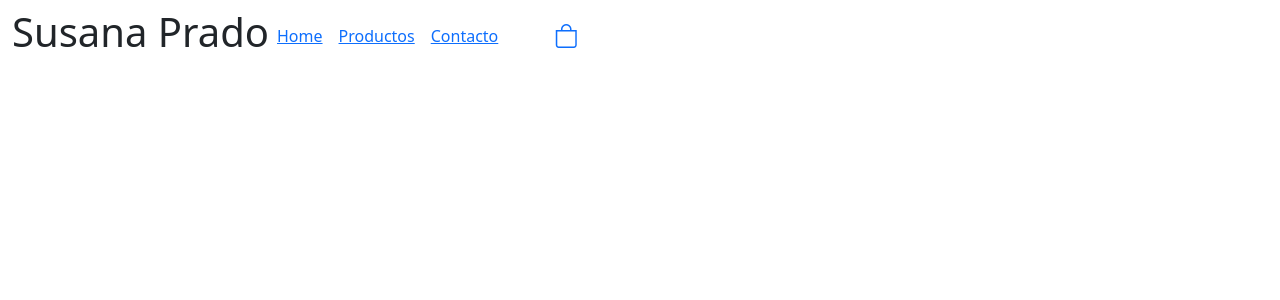
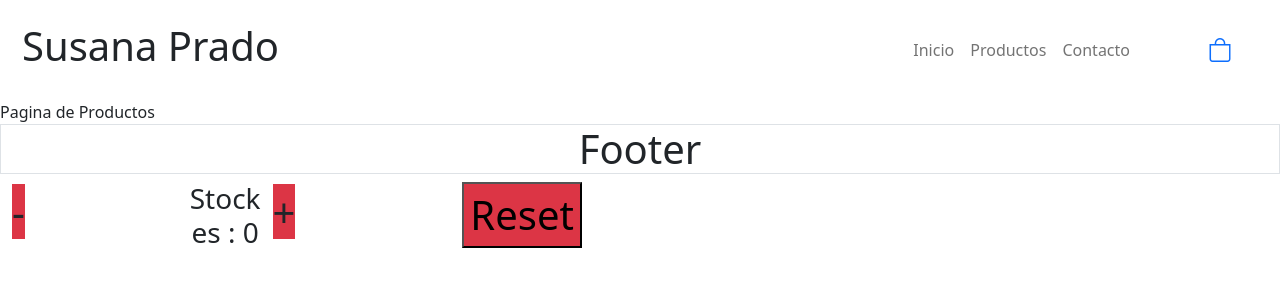
Before and after one commit to GinoGallardo/proyecto-react-js, a React (Create React App) app: page / in a window 1280 px wide. Shown: the top 300 px of the page. Built offline with nearby package versions, Linux system fonts and the light colour scheme.

Commit message:
agregando stock en carrito

```diff
--- a/src/App.js
+++ b/src/App.js
@@ -1,15 +1,17 @@
-import './App.css';
-import { Navbar } from './component/Navbar/Navbar';
-import { Component } from 'react';
-
+import Container from "./Layout/Container";
+import Productos from './Paginas/Productos'
+import Carrito from "./component/carrito/Carrito.jsx";
 
 function App() {
+
   return (
-      <div className="App d-flex justify-content-between ">
-          <Navbar/>
-      </div>
-
-  )
+    <div className="App">
+      <Container>
+        <Productos/>
+      </Container>
+      <Carrito/>
+    </div>
+  );
 }
 
 export default App;
--- /dev/null
+++ b/src/Layout/Container.jsx
@@ -0,0 +1,15 @@
+import React, { Fragment } from "react";
+import Footer from "../component/Footer/Footer";
+import Navbar from '../component/Navbar/Navbar'
+
+const Container = (props) => {
+  return (
+    <Fragment>
+      <Navbar items = {['Inicio','Productos','Contacto']} />
+        {props.children}
+      <Footer/>
+    </Fragment>
+  );
+};
+
+export default Container;
--- a/src/component/Paginas/Productos.jsx
+++ b/src/Paginas/Productos.jsx
@@ -5,3 +5,4 @@ export const Productos = () => {
     <div>Pagina de Productos</div>
   )
 }
+export default Productos;
--- /dev/null
+++ b/src/component/Footer/Footer.jsx
@@ -0,0 +1,9 @@
+import React from 'react'
+
+const Footer = () => {
+  return (
+    <h1 className='border border-black border-1 text-center'>Footer</h1>
+  )
+}
+
+export default Footer;
--- a/src/component/Navbar/Navbar.jsx
+++ b/src/component/Navbar/Navbar.jsx
@@ -2,9 +2,12 @@ import React from 'react'
 import { NavbarLi } from './NavbarLi'
 
 export const Navbar = (props) => {
+
+  const items = ['Inicio','Productos','Contacto']
+
   return (
-      <nav className="navbar navbar-expand-lg bg-transparent">
-        <div className="container-fluid d-block d-lg-flex">
+      <nav className="col-12 navbar navbar-expand-lg bg-transparent">
+        <div className="container container-lg d-flex">
           <div>
             <h1>Susana Prado</h1>
           </div>
@@ -14,16 +17,18 @@ export const Navbar = (props) => {
             </button>
             <div className="collapse navbar-collapse" id="navbarNav">
               <ul className="navbar-nav">
-                <NavbarLi navbarLi={"Home"}/>
-                <NavbarLi navbarLi={"Productos"}/>
-                <NavbarLi navbarLi={"Contacto"}/>
+              {props.items?.map((texto,index) => (
+                <NavbarLi key={index} texto={texto} />
+                ))}
               </ul>
             </div>
           </div>
-          <div>
-            <a href='../carrito/carrito.jsx'><i className="bi bi-bag m-5 fs-4"></i></a>
-          </div>
+        </div>
+        <div className='m-4'>
+          <a href='#'><i className="bi bi-bag m-4 fs-4"></i></a>
+
         </div>
       </nav>
   )
 }
+export default Navbar;
--- a/src/component/Navbar/NavbarLi.jsx
+++ b/src/component/Navbar/NavbarLi.jsx
@@ -1,9 +1,13 @@
-import React from 'react'
+import {Fragment} from 'react'
 
 export const NavbarLi = (props) => {
   return (
-    <li className='nav-link'>
-      <a href="#">{props.navbarLi}</a>
-    </li>
+
+      <li className="nav-item">
+        <a className="nav-link" aria-current="page" href='#'>
+          {props.texto}
+        </a>
+      </li>
+
   )
 }
--- a/src/component/carrito/carrito.jsx
+++ b/src/component/carrito/carrito.jsx
@@ -1,7 +1,28 @@
-import React from 'react'
+import {useState} from 'react'
 
-export const carrito = () => {
+const Carrito = () => {
+
+  const [stock,setStock] = useState(0)
+
+
+    const sumar = () => {setStock(stock + 1)}
+    const restar = () => {setStock(stock - 1)}
+    const reset = () => {setStock(0)}
+
   return (
-    <div>carrito</div>
+    <div className='w-50 d-flex justify-content-around'>
+      <div className="container btn-outline-danger">
+        <span className='fs-1 bg-danger' onClick={restar}>-</span>
+      </div>
+      <h3 className='text-center'>Stock es : {stock}</h3>
+      <div className="container">
+        <span className='fs-1 bg-danger' onClick={sumar}>+</span>
+      </div>
+      <div className="container btn-danger">
+        <button className='fs-1 bg-danger' onClick={reset}>Reset</button>
+      </div>
+    </div>
+
   )
 }
+export default Carrito;
```
Also changed, not shown: src/Paginas/Contacto.jsx (added, +12 -0 lines), src/Paginas/Inicio.jsx (added, +12 -0 lines), src/component/Paginas/Contactos.jsx (deleted, +0 -7 lines), src/component/Paginas/Inicio.jsx (deleted, +0 -7 lines), src/component/card/Cardshop.jsx (added, +17 -0 lines).
